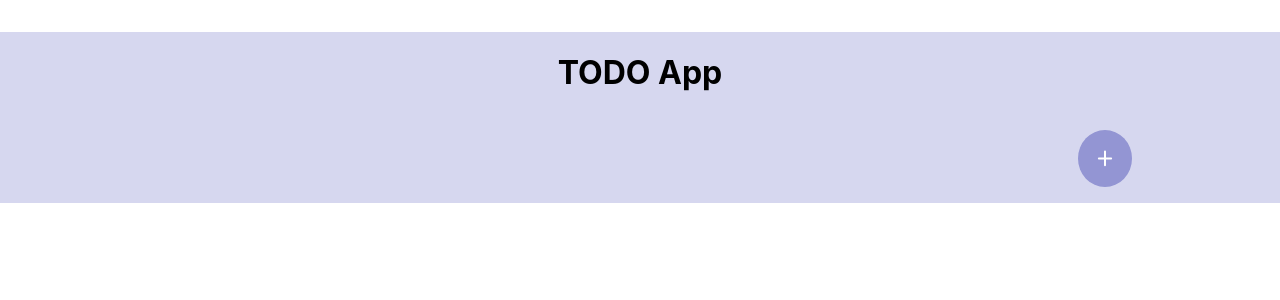
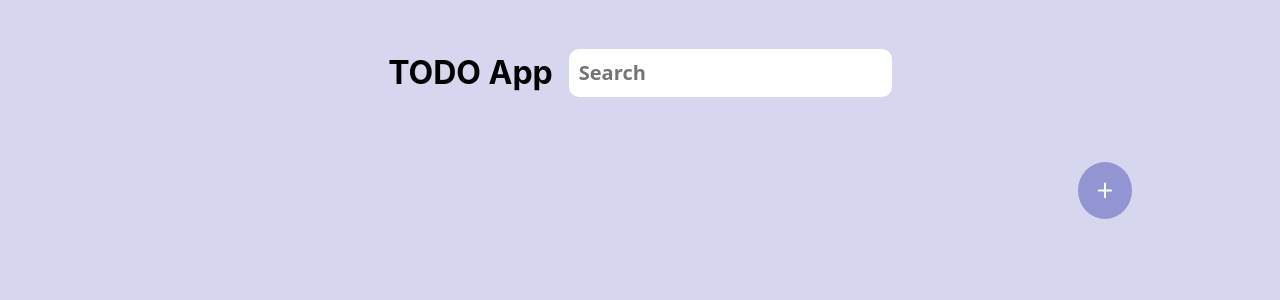
Before and after one commit to Ranadeep01/ToDo-ReactJs, a React (Create React App) app in the folder todo/: page / in a window 1280 px wide. Shown: the top 300 px of the page. Built offline with nearby package versions, Linux system fonts and the light colour scheme.

Commit message:
search functionality

```diff
--- a/todo/src/components/Todo.css
+++ b/todo/src/components/Todo.css
@@ -1,8 +1,13 @@
+.body{
+    background-color: #D6D7EF;
+    height: 100vh;
+    width: 100%;
+}
+
 .container{
     display: flex;
     justify-content: center;
     align-items: center;
-    margin-top: 2rem;
     flex-direction: column;
     background-color: #D6D7EF;
 }
@@ -43,6 +48,16 @@
     cursor: pointer;
 }
 
+.heading{
+    margin: 2rem;
+    flex-wrap: wrap;
+    display: flex;
+    align-items: center;
+    justify-content: center;
+    gap: 1rem;
+
+}
+
 .actions{
     display: flex;
     flex: 1;
@@ -61,11 +76,28 @@
     width: 100%;
     align-items: end;
     max-width: 1016px;
-    cursor: pointer;
     img{
+        cursor: pointer;
         background-color: #9395D3;
         padding: 1rem;
         margin: 1rem;
         border-radius: 50%;
     }
 }
+
+
+
+.search{
+    display: flex;
+    flex: 1;
+    padding: 10px;
+    border: none;
+    border-radius: 10px;
+    outline: none;
+    width: 100%;
+    max-width: 600px;
+    font-size: 20px;
+    font-weight: 600;
+    line-height: 28px;
+    font-family: system-ui, -apple-system, BlinkMacSystemFont, 'Segoe UI', Roboto, Oxygen, Ubuntu, Cantarell, 'Open Sans', 'Helvetica Neue', sans-serif;
+}
--- a/todo/src/components/Todo.jsx
+++ b/todo/src/components/Todo.jsx
@@ -4,6 +4,7 @@ import './Todo.css';
 
 export default function Todo({ setType, setId }) {
   const [todos, setTodos] = useState([]);
+  const [search, setSearch] = useState('');
 
   useEffect(() => {
     const storedTodos = Object.keys(localStorage).map((key) => JSON.parse(localStorage.getItem(key)));
@@ -42,20 +43,44 @@ export default function Todo({ setType, setId }) {
     setType('add');
   };
 
+  const handleSearch = (e) => {
+    setSearch(e.target.value);
+  };
+
   return (
+    <div className='body'>
       <div className='container'>
+        <div className='heading'>
           <h1>TODO App</h1>
+          <input type='text' placeholder='Search' value={search} className='search' onChange={handleSearch} />
+        </div>
         <div>
-        {todos.map((task) => (
+          {todos
+            .filter((task) =>
+              task.title.toLowerCase().includes(search.toLowerCase())
+            )
+            .map((task) => (
               <div className='desc' key={task.id}>
                 <div className='list'>
                   <div className="title" onClick={() => handleSelect(task.id)}>
                     {task.title}
                   </div>
                   <div className="actions">
-                <img src='/icons/Done-icon.svg' alt='Done' onClick={() => handleDone(task.id)} />
-                <img src='/icons/Edit-icon.svg' alt='Edit' onClick={() => handleEdit(task.id)} />
-                <img src='/icons/Delete-icon.svg' alt='Delete' onClick={() => handleDelete(task.id)} />
+                    <img
+                      src='/icons/Done-icon.svg'
+                      alt='Done'
+                      onClick={() => handleDone(task.id)}
+                    />
+                    <img
+                      src='/icons/Edit-icon.svg'
+                      alt='Edit'
+                      onClick={() => handleEdit(task.id)}
+                    />
+                    <img
+                      src='/icons/Delete-icon.svg'
+                      alt='Delete'
+                      onClick={() => handleDelete(task.id)}
+                    />
                   </div>
                 </div>
                 <div>
@@ -64,8 +89,9 @@ export default function Todo({ setType, setId }) {
               </div>
             ))}
         </div>
-      <div className='add' onClick={handleAdd}>
-        <img src='/icons/plus.svg' alt='Add' />
+        <div className='add' >
+          <img src='/icons/plus.svg' alt='Add' onClick={handleAdd} />
+        </div>
       </div>
     </div>
   );
--- a/todo/src/components/TodoAdd.css
+++ b/todo/src/components/TodoAdd.css
@@ -32,7 +32,7 @@ button{
     border-radius: 20px;
 }
 
-input{
+.input{
     padding-bottom: 5px;
     padding-left: 0px;
     border: none;
@@ -43,6 +43,6 @@ input{
     font-weight: 500;
 }
 
-input:focus{
+.input:focus{
     outline: none;
 }
--- a/todo/src/components/TodoAdd.jsx
+++ b/todo/src/components/TodoAdd.jsx
@@ -49,8 +49,8 @@ export default function TodoAdd({ setType, Id }) {
 
   return (
     <div className='main'>
-      <input type='text' placeholder='Title' name='title' value={title} onChange={handleChange} />
-      <input type='text' placeholder='Description' name='description' value={description} onChange={handleChange} />
+      <input className='input' type='text' placeholder='Title' name='title' value={title} onChange={handleChange} />
+      <input className='input' type='text' placeholder='Description' name='description' value={description} onChange={handleChange} />
       <div className='btn'>
         <button type='submit' onClick={handleSubmit}>
           {(edit) ? 'Save' : 'Add'}
```
Lines whose indentation alone changed are shown as unchanged.
